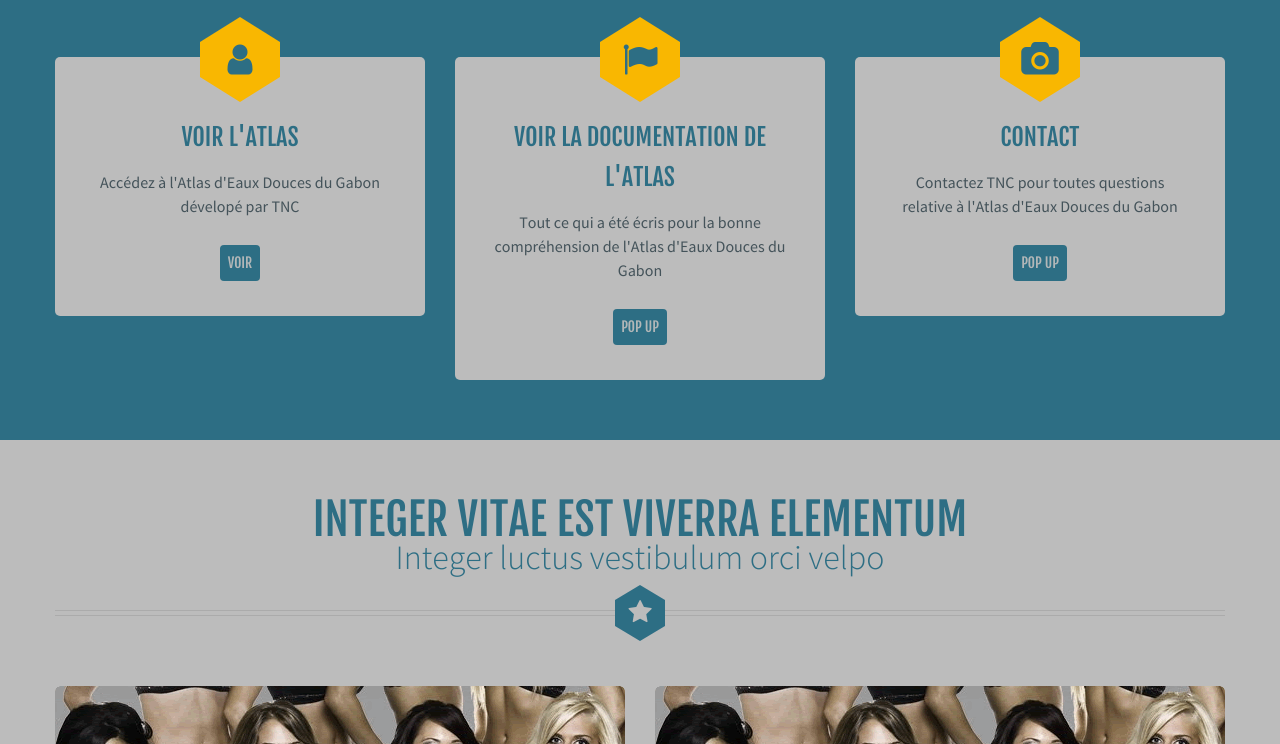
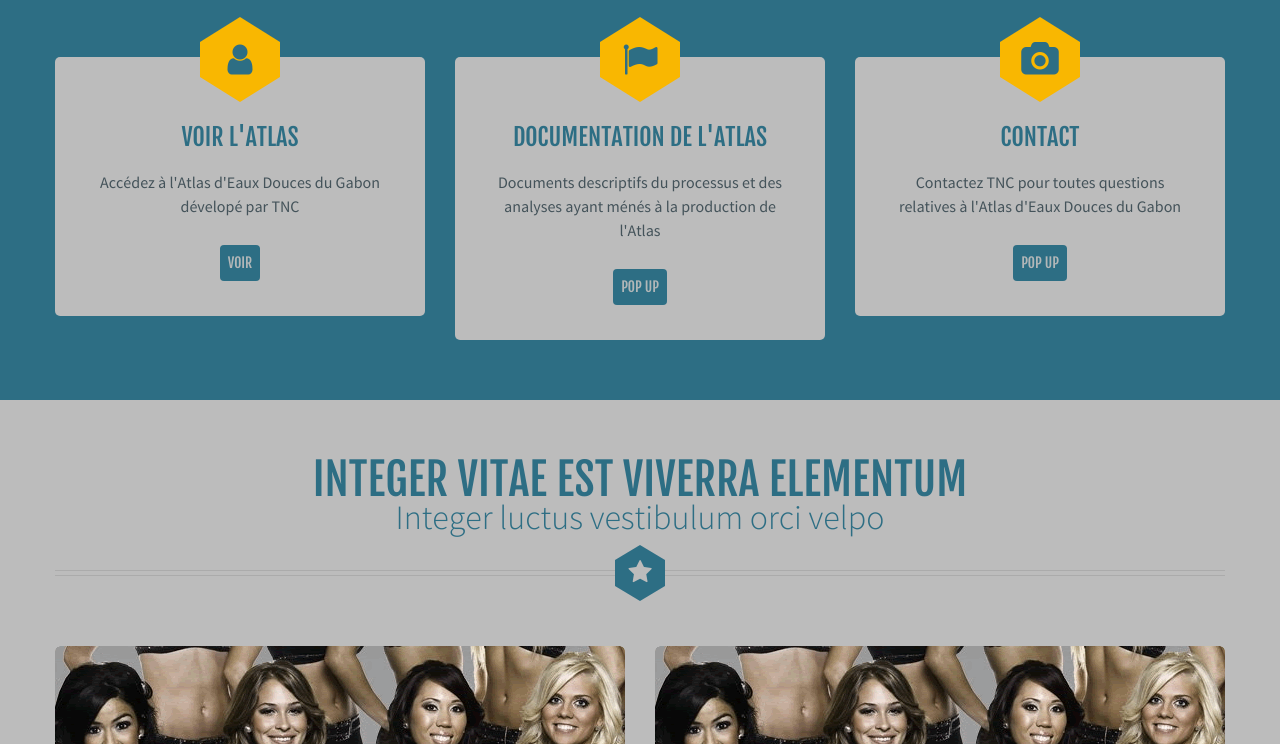
Before and after one commit to emmanuel-tnc/GWFA, a plain HTML site: page index.html in a window 1280 px wide. Shown: the part 769-1513 px from the top of the page. Drawn offline with Linux system fonts and the light colour scheme.

Commit message:
Update index.html

```diff
--- a/index.html
+++ b/index.html
@@ -107,8 +107,8 @@
                                     <div class="icon">
                                     <i class="fw-icon-flag"></i>
                                     </div>
-                                    <h1>Voir la documentation de l'Atlas</h1>
-                                    <p>Tout ce qui a été écris pour la bonne compréhension de l'Atlas d'Eaux Douces du Gabon</p>
+                                    <h1>Documentation de l'Atlas</h1>
+                                    <p>Documents descriptifs du processus et des analyses ayant ménés à la production de l'Atlas</p>
                                     <a href="#myModal" role="button" class="btn" data-toggle="modal">pop up</a>
                                 </div>
                             </div>
@@ -118,7 +118,7 @@
                                     <i class="fw-icon-camera"></i>
                                     </div>
                                     <h1>Contact</h1>
-                                    <p>Contactez TNC pour toutes questions relative à l'Atlas d'Eaux Douces du Gabon</p>
+                                    <p>Contactez TNC pour toutes questions relatives à l'Atlas d'Eaux Douces du Gabon</p>
                                     <a href="#myModal" role="button" class="btn" data-toggle="modal">pop up</a>
                                 </div>
                             </div>
```
